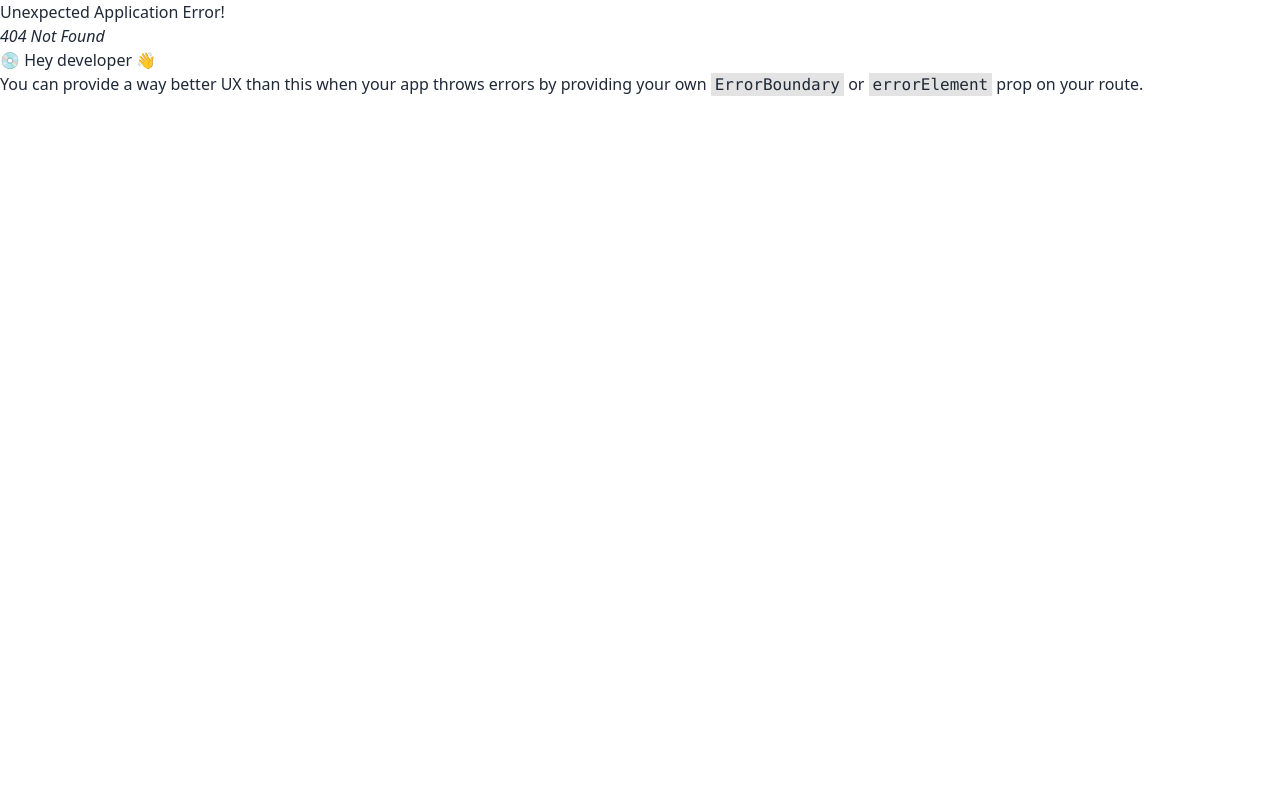
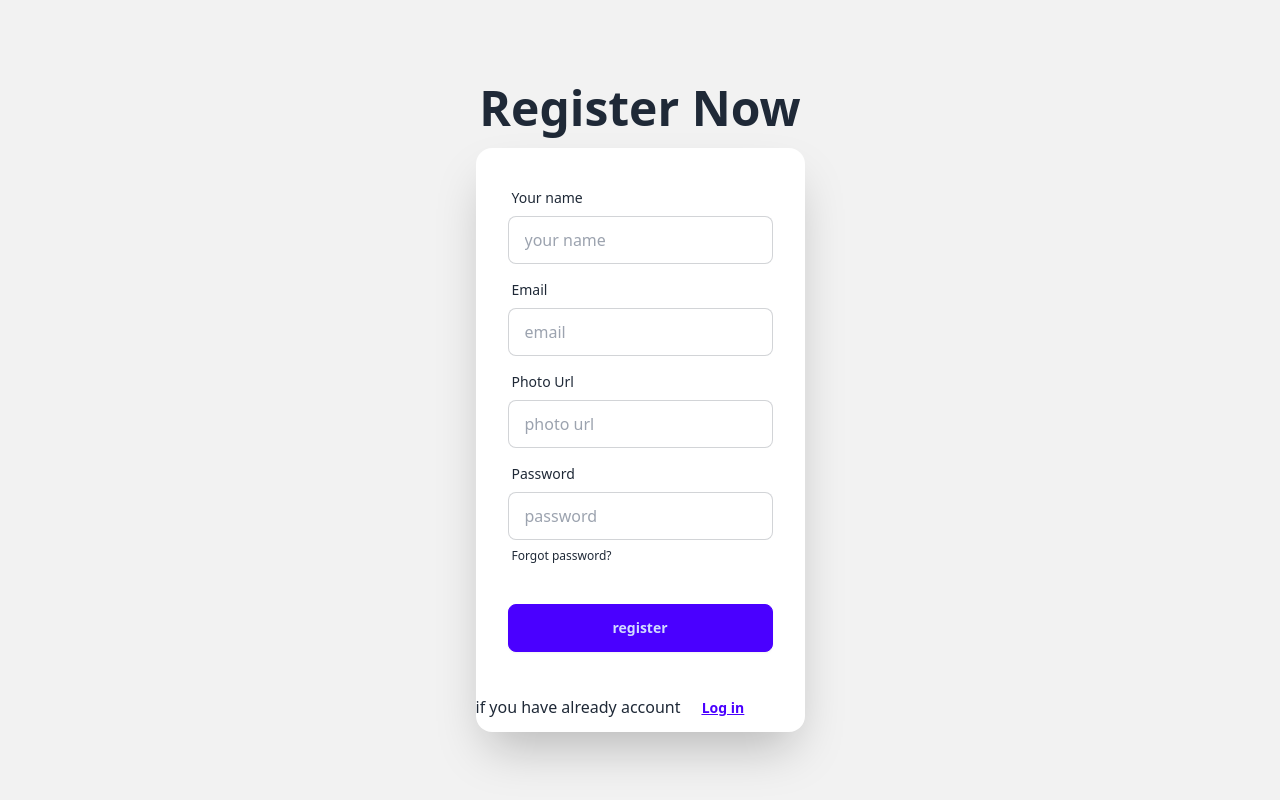
Before and after one commit to md1300/real-estate-project, a React (Vite) app: page /register in a window 1280 px wide. Before the commit this address had no page. Built offline with nearby package versions, Linux system fonts and the light colour scheme.

Commit message:
register and log in page design

```diff
--- a/src/Page/Banner.jsx
+++ b/src/Page/Banner.jsx
@@ -19,7 +19,7 @@
         <Link className='btn btn-ghost text-2xl text-red-200'> Government & Public</Link>
         <Link className='btn btn-ghost text-2xl text-red-200'> Hospitality</Link>
      </div>
-     <div className='hero'>
+     <div>
      <form className="card-body">
         <div className="form-control">
           <label className="label">
@@ -40,6 +40,11 @@
           <button className="btn btn-primary">Login</button>
         </div>
       </form>
+
+      <h2 className='flex gap-2 mb-3'><span>Google Login</span> <span>Github Login</span></h2>
+
+        <h2>if you do not have already account <span className='bg-white text-violet-300'><Link to='/register'>register</Link></span></h2>
+
      </div>
 
   </div>
--- /dev/null
+++ b/src/Register/Register.jsx
@@ -0,0 +1,53 @@
+import { Link } from "react-router-dom";
+
+
+const Register = () => {
+    return (
+        <div className="hero bg-base-200 min-h-screen">
+        <div >
+          <div className="text-center my-4 ">
+            <h1 className="text-5xl font-bold">Register Now</h1>
+
+          </div>
+          <div className="card bg-base-100 w-full max-w-sm shrink-0 shadow-2xl">
+            <form className="card-body">
+              <div className="form-control">
+                <label className="label">
+                  <span className="label-text">Your name</span>
+                </label>
+                <input type="text" placeholder="your name" className="input input-bordered" required />
+              </div>
+              <div className="form-control">
+                <label className="label">
+                  <span className="label-text">Email</span>
+                </label>
+                <input type="email" placeholder="email" className="input input-bordered" required />
+              </div>
+              <div className="form-control">
+                <label className="label">
+                  <span className="label-text">Photo Url</span>
+                </label>
+                <input type="url" placeholder="photo url" className="input input-bordered" required />
+              </div>
+              <div className="form-control">
+                <label className="label">
+                  <span className="label-text">Password</span>
+                </label>
+                <input type="password" placeholder="password" className="input input-bordered" required />
+                <label className="label">
+                  <a href="#" className="label-text-alt link link-hover">Forgot password?</a>
+                </label>
+              </div>
+              <div className="form-control mt-6">
+                <button className="btn btn-primary">register</button>
+              </div>
+            </form>
+            <p>if you have already account <span className="btn btn-link"><Link to="/">Log in</Link></span></p>
+          </div>
+        </div>
+
+      </div>
+    );
+};
+
+export default Register;
--- a/src/router/router.jsx
+++ b/src/router/router.jsx
@@ -1,6 +1,7 @@
 import { createBrowserRouter } from "react-router-dom";
 
 import Root from "../Root/Root";
+import Register from "../Register/Register";
 
 
 
@@ -9,6 +10,10 @@
         path:"/",
         element:<Root></Root>
     },
+    {
+        path:"/register",
+        element:<Register></Register>
+    }
 ])
 
 export default router;
```
